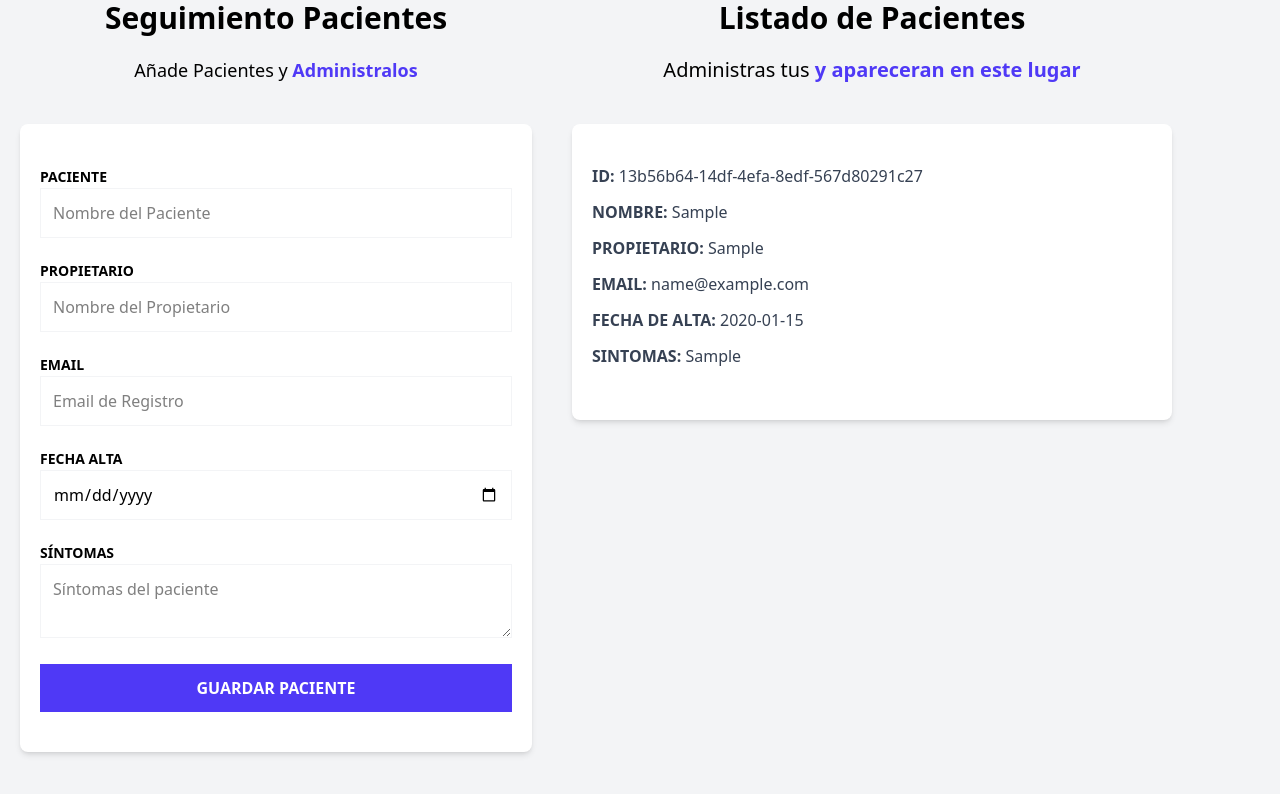
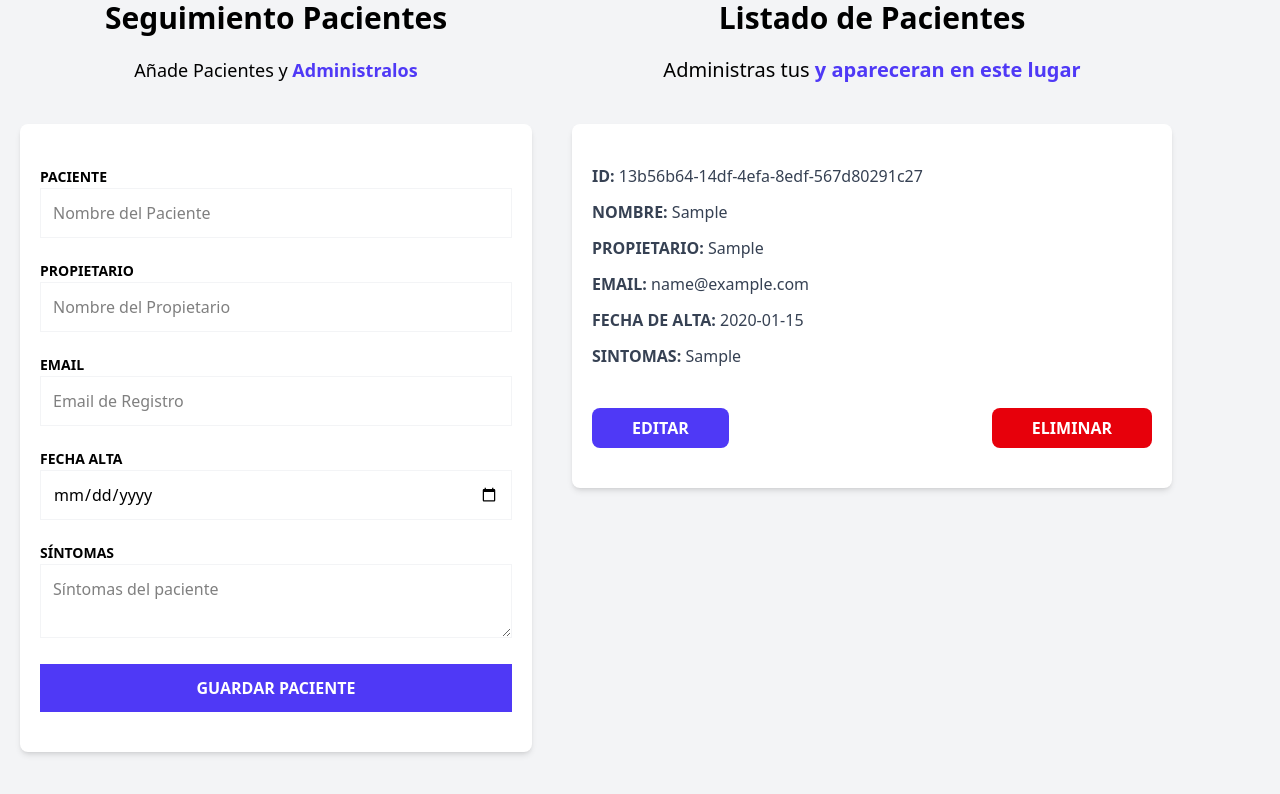
Before and after one commit to joelGabriel7/patients-zustand, a React (Vite) app: page / in a window 1280 px wide. Both pictures are taken after typing "Sample", "Sample", "name@example.com", "2020-01-15", "Sample" into the empty fields and a click on the input "Guardar Paciente". Shown: the part 224-1018 px from the top of the page. Built offline with nearby package versions, Linux system fonts and the light colour scheme.

Commit message:
Add button to edit and delete actions

```diff
--- a/src/components/PatientDetails.tsx
+++ b/src/components/PatientDetails.tsx
@@ -13,6 +13,11 @@ export const PatientDetails = ({patient} : PatientDetailsProps) => {
        <PatientDetailItem  label='Email' data={patient.email}/>
        <PatientDetailItem  label='Fecha de Alta' data={patient.date.toString()}/>
        <PatientDetailItem  label='Sintomas' data={patient.symptoms}/>
+
+       <div className="flex justify-between gap-3 mt-10">
+        <button className="py-2 px-10 bg-indigo-600 hover:bg-indigo-700 text-white font-bold rounded-lg uppercase">Editar</button>
+        <button className="py-2 px-10 bg-red-600 hover:bg-red-700 text-white font-bold rounded-lg uppercase">Eliminar</button>
+       </div>
     </div>
   )
 }
```
